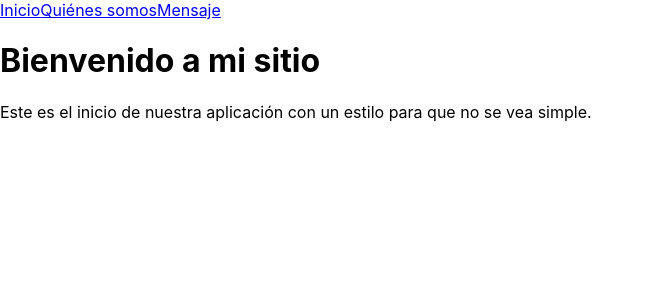
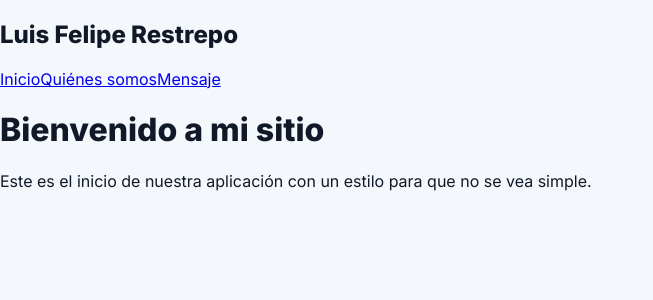
Before and after one commit to luispiper/react-rutas-parametros, a React (Create React App) app: page / in a window 1280 px wide. Shown: the top 300 px of the page, without its empty margins (0-653 px from the left). Built offline with nearby package versions, Linux system fonts and the light colour scheme.

Commit message:
Navbar en estilo menú vertical

```diff
--- a/src/components/Navbar.jsx
+++ b/src/components/Navbar.jsx
@@ -2,10 +2,33 @@ import { Link } from "react-router-dom";
 
 const Navbar = () => {
   return (
-    <nav className="p-4 bg-gray-800 text-white flex justify-center space-x-6">
-      <Link to="/">Inicio</Link>
-      <Link to="/about">Quiénes somos</Link>
-      <Link to="/mensaje">Mensaje</Link>
+    <nav className="bg-white/80 backdrop-blur-md shadow-md w-64 h-screen p-6 fixed left-0 top-0">
+      {/* Logo o título */}
+      <h1 className="text-2xl font-bold text-blue-600 mb-8">
+        Luis Felipe Restrepo
+      </h1>
+
+      {/* Links en lista vertical */}
+      <div className="flex flex-col space-y-4">
+        <Link
+          to="/"
+          className="text-gray-700 font-medium hover:text-blue-600 transition-colors"
+        >
+          Inicio
+        </Link>
+        <Link
+          to="/about"
+          className="text-gray-700 font-medium hover:text-blue-600 transition-colors"
+        >
+          Quiénes somos
+        </Link>
+        <Link
+          to="/mensaje"
+          className="text-gray-700 font-medium hover:text-blue-600 transition-colors"
+        >
+          Mensaje
+        </Link>
+      </div>
     </nav>
   );
 };
--- a/src/index.css
+++ b/src/index.css
@@ -1,13 +1,45 @@
-body {
-  margin: 0;
-  font-family: -apple-system, BlinkMacSystemFont, 'Segoe UI', 'Roboto', 'Oxygen',
-    'Ubuntu', 'Cantarell', 'Fira Sans', 'Droid Sans', 'Helvetica Neue',
-    sans-serif;
-  -webkit-font-smoothing: antialiased;
-  -moz-osx-font-smoothing: grayscale;
+@import url('https://fonts.googleapis.com/css2?family=Inter:wght@300;400;600;800&display=swap');
+
+:root{
+  --bg: #f4f7fb;
+  --card: #ffffff;
+  --accent: #2563eb;
+  --muted: #6b7280;
+  --radius: 14px;
 }
 
-code {
-  font-family: source-code-pro, Menlo, Monaco, Consolas, 'Courier New',
-    monospace;
+*{ box-sizing: border-box; }
+html,body,#root{ height:100%; margin:0; font-family: 'Inter', system-ui, -apple-system, sans-serif; background:var(--bg); color:#111827; }
+
+/* Navbar */
+.navbar{
+  background:linear-gradient(90deg, rgba(255,255,255,0.9), rgba(255,255,255,0.7));
+  box-shadow: 0 6px 18px rgba(15,23,42,0.06);
+  padding:18px 0;
 }
+.navbar .container{ max-width:1000px; margin:0 auto; display:flex; align-items:center; justify-content:space-between; padding:0 16px; }
+.navbar a{ color:#374151; text-decoration:none; margin-left:18px; font-weight:600; transition: color .18s ease; }
+.navbar a:hover{ color:var(--accent); }
+
+/* Card */
+.card{
+  background:var(--card);
+  border-radius:var(--radius);
+  padding:18px;
+  box-shadow: 0 8px 20px rgba(2,6,23,0.06);
+  transition: transform .18s ease, box-shadow .18s ease;
+}
+.card:hover{ transform: translateY(-6px); box-shadow: 0 18px 40px rgba(2,6,23,0.08); }
+
+/* Message */
+.message{
+  max-width:880px;
+  margin:36px auto;
+  padding:36px;
+  text-align:center;
+  border-radius:18px;
+  background: linear-gradient(180deg, #ffffff 0%, #f8fafc 100%);
+  box-shadow: 0 12px 30px rgba(2,6,23,0.04);
+}
+.message h1{ font-size:2.4rem; color:var(--accent); margin:0 0 10px 0; }
+.message p{ color:var(--muted); font-size:1rem; margin:0; }
```
